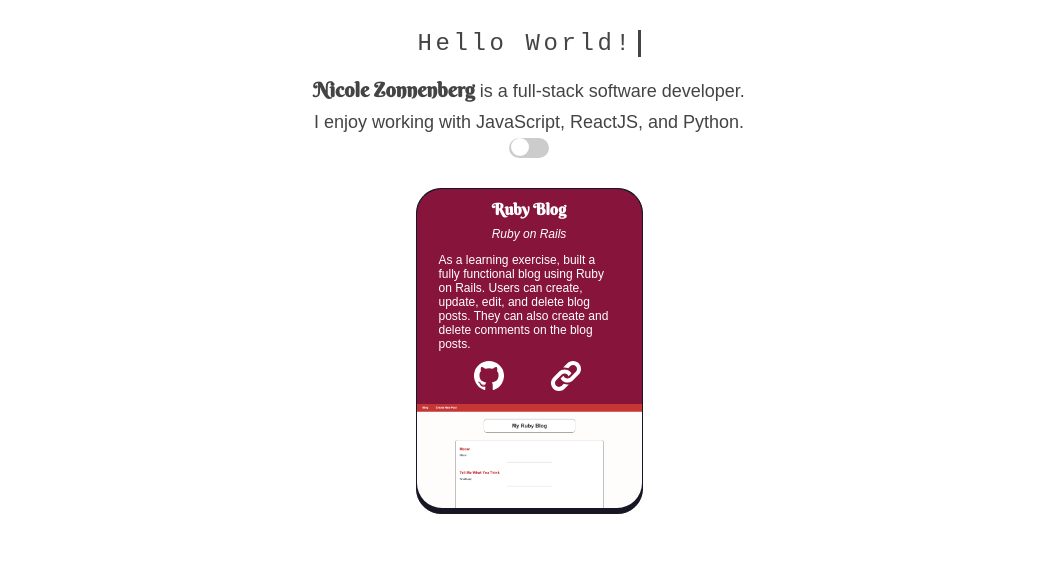
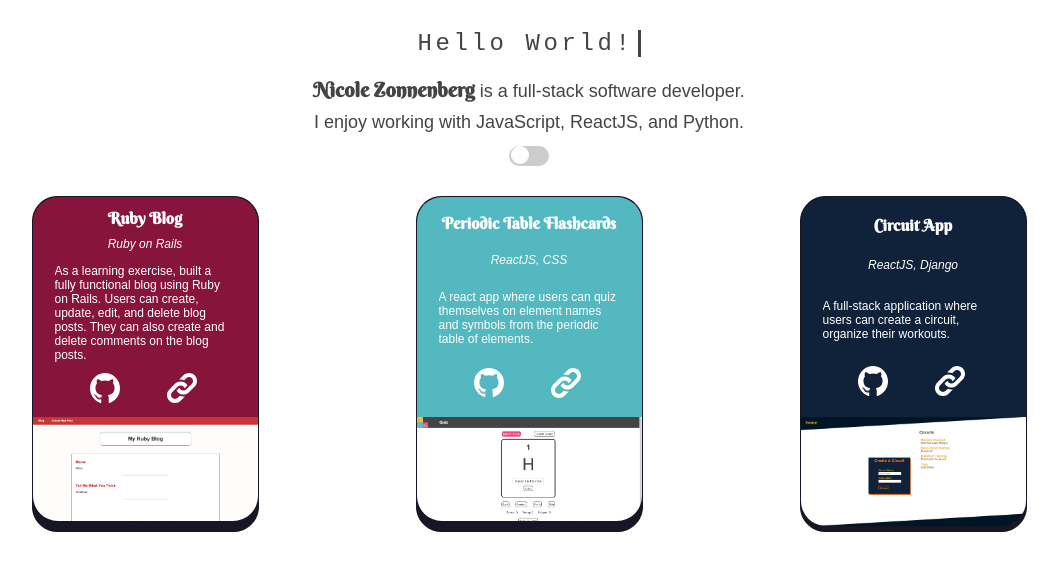
Before and after one commit to Sun-Mountain/portfolio_v04, a website: page index.html in a window 1280 px wide. Shown: the whole page, without its empty margins (111-1169 px from the left). Drawn offline with Linux system fonts and the light colour scheme.

Commit message:
moar cards

```diff
--- a/index.html
+++ b/index.html
@@ -41,11 +41,47 @@
                 <div class="proj-links">
                     <a href="https://github.com/Sun-Mountain/rr_blog" target="_blank"> <img src="images/github.svg">
                     </a>
-                    <a href="https://myrrblog.herokuapp.com"><img src="images/weblink.svg" /></a>
+                    <a href="https://myrrblog.herokuapp.com" target="_blank"><img src="images/weblink.svg" /></a>
                 </div>
             </div>
-            <div class="card-image" id="ruby-blog-image">
+            <div class="card-image">
                 <img src="./images/rubyblog.png" />
+            </div>
+        </div>
+
+        <div class="card">
+            <div class="card-description" id="ptflash">
+                <div class="title">Periodic Table Flashcards</div>
+                <div class="languages">ReactJS, CSS</div>
+                <div class="proj-desc">A react app where users can quiz themselves on element names and symbols from the
+                    periodic table of elements.</div>
+                <div class="proj-links">
+                    <a href="https://github.com/Sun-Mountain/periodic_table_flashcards" target="_blank">
+                        <img src="images/github.svg"> </a> <a href="http://ptflash.surge.sh/" target="_blank"><img
+                            src="images/weblink.svg" />
+                    </a>
+                </div>
+            </div>
+            <div class="card-image">
+                <img src="./images/ptflash.png" />
+            </div>
+        </div>
+
+        <div class="card">
+            <div class="card-description" id="circuitapp">
+                <div class="title">Circuit App</div>
+                <div class="languages">ReactJS, Django</div>
+                <div class="proj-desc">A full-stack application where users can create a circuit, organize their
+                    workouts.</div>
+                <div class="proj-links">
+                    <a href="https://github.com/Sun-Mountain/circuit_frontend" target="_blank">
+                        <img src="images/github.svg"> </a> <a href="http://circuitapp.surge.sh/" target="_blank"><img
+                            src="images/weblink.svg" />
+                    </a>
+                </div>
+            </div>
+            <div class="card-image">
+                <img src="./images/circuit.png" />
             </div>
         </div>
 
--- a/scss/mystyles.scss
+++ b/scss/mystyles.scss
@@ -62,7 +62,6 @@ body {
     justify-content: center;
     margin: 0 auto;
     text-align: center;
-    width: 50%;
 
     p {
         margin: 5px 0;
@@ -71,8 +70,8 @@ body {
 
 main {
     display: flex;
+    flex-wrap: wrap;
     justify-content: space-around;
-    padding: 25px 0;
 }
 
 .title {
@@ -89,13 +88,19 @@ main {
     border: 1px solid var(--card-border);
     border-radius: 25px;
     display: inline-block;
+    margin: 25px 12px 0;
+
     width: 225px;
 
     .card-description {
         border-radius: 25px 25px 0 0;
         color: #fff;
+        display: flex;
+        flex-direction: column;
         font-family: Arial, Helvetica, sans-serif;
         font-size: 14px;
+        height: 200px;
+        justify-content: space-around;
         padding: 10px;
 
         .title {
@@ -114,7 +119,16 @@ main {
         .proj-desc {
             font-size: 12px;
             margin: 12px 12px 0;
+            overflow: hidden;
         }
+    }
+
+    #circuitapp {
+        background-color: #0f223a;
+    }
+
+    #ptflash {
+        background-color: #53B8C0;
     }
 
     #ruby-blog {
@@ -165,6 +179,7 @@ main {
 .theme-switch {
     display: inline-block;
     height: 20px;
+    margin: 8px 0 0;
     position: relative;
     width: 40px;
 }
```
Also changed, not shown: css/mystyles.css.
